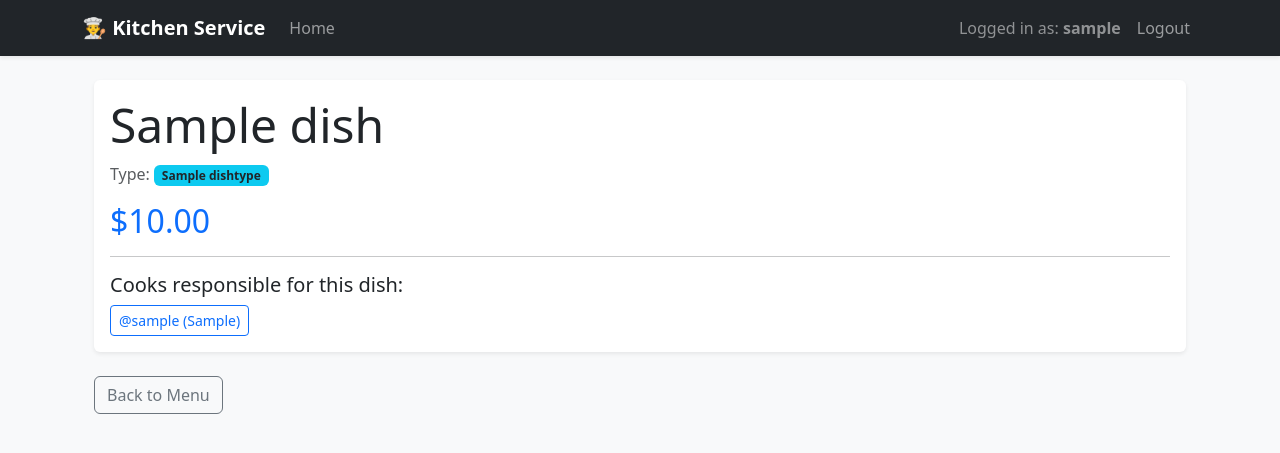
After one commit to YanTumar/py-kitchen-service, a Django app: page /dishes/1/ in a window 1280 px wide. The commit adds this page. Shown: the top 453 px of the page. Run offline with Django 5.2, Linux system fonts and the light colour scheme; a user stored in the database is signed in; tables that the repository leaves empty hold one stand-in row (values such as "Sample post"); some libraries are stand-ins or nearby versions.

Commit message:
Add DishDetailView and link dishes in the list

```diff
--- a/kitchen/urls.py
+++ b/kitchen/urls.py
@@ -1,5 +1,10 @@
 from django.urls import path
-from .views import index, DishTypeListView, CookListView, DishListView, CookDetailView, CookUpdateView
+from .views import (index, DishTypeListView,
+                    CookListView,
+                    DishListView,
+                    CookDetailView,
+                    CookUpdateView,
+                    DishDetailView)
 
 urlpatterns = [
     path("", index, name="index"),
@@ -8,6 +13,7 @@ urlpatterns = [
     path("dishes/", DishListView.as_view(), name="dish-list"),
     path("cooks/<int:pk>/", CookDetailView.as_view(), name="cook-detail"),
     path("cooks/<int:pk>/update/", CookUpdateView.as_view(), name="cook-update"),
+    path("dishes/<int:pk>/", DishDetailView.as_view(), name="dish-detail"),
 ]
 
 app_name = "kitchen"
--- a/kitchen/views.py
+++ b/kitchen/views.py
@@ -72,3 +72,9 @@ class CookUpdateView(LoginRequiredMixin, generic.UpdateView):
 
     def get_success_url(self):
         return reverse_lazy("kitchen:cook-detail", kwargs={"pk": self.object.id})
+
+
+class DishDetailView(LoginRequiredMixin, generic.DetailView):
+    model = Dish
+    template_name = "kitchen/dish_detail.html"
+    context_object_name = "dish"
--- /dev/null
+++ b/templates/kitchen/dish_detail.html
@@ -0,0 +1,29 @@
+{% extends "base.html" %}
+
+{% block content %}
+  <div class="container mt-4">
+    <div class="card shadow-sm border-0">
+      <div class="card-body">
+        <h1 class="display-5">{{ dish.name }}</h1>
+        <p class="text-muted">Type: <span class="badge bg-info text-dark">{{ dish.dish_type.name }}</span></p>
+        <h2 class="text-primary">${{ dish.price }}</h2>
+        <hr>
+
+        <h5>Cooks responsible for this dish:</h5>
+        <div class="d-flex flex-wrap gap-2 mt-2">
+          {% for cook in dish.cooks.all %}
+            <a href="{% url 'kitchen:cook-detail' pk=cook.id %}" class="btn btn-outline-primary btn-sm">
+              @{{ cook.username }} ({{ cook.first_name }})
+            </a>
+          {% empty %}
+            <p class="text-muted">No chefs assigned yet.</p>
+          {% endfor %}
+        </div>
+      </div>
+    </div>
+
+    <div class="mt-4 d-flex gap-2">
+      <a href="{% url 'kitchen:dish-list' %}" class="btn btn-outline-secondary">Back to Menu</a>
+      </div>
+  </div>
+{% endblock %}
--- a/templates/kitchen/dish_list_items.html
+++ b/templates/kitchen/dish_list_items.html
@@ -8,7 +8,11 @@
     {% endif %}
   >
     <td>{{ dish.id }}</td>
-    <td>{{ dish.name }}</td>
+    <td>
+      <a href="{% url 'kitchen:dish-detail' pk=dish.id %}" class="text-decoration-none fw-bold text-dark">
+        {{ dish.name }}
+      </a>
+    </td>
     <td>{{ dish.price }}</td>
     <td>{{ dish.dish_type.name }}</td>
     <td>
```
